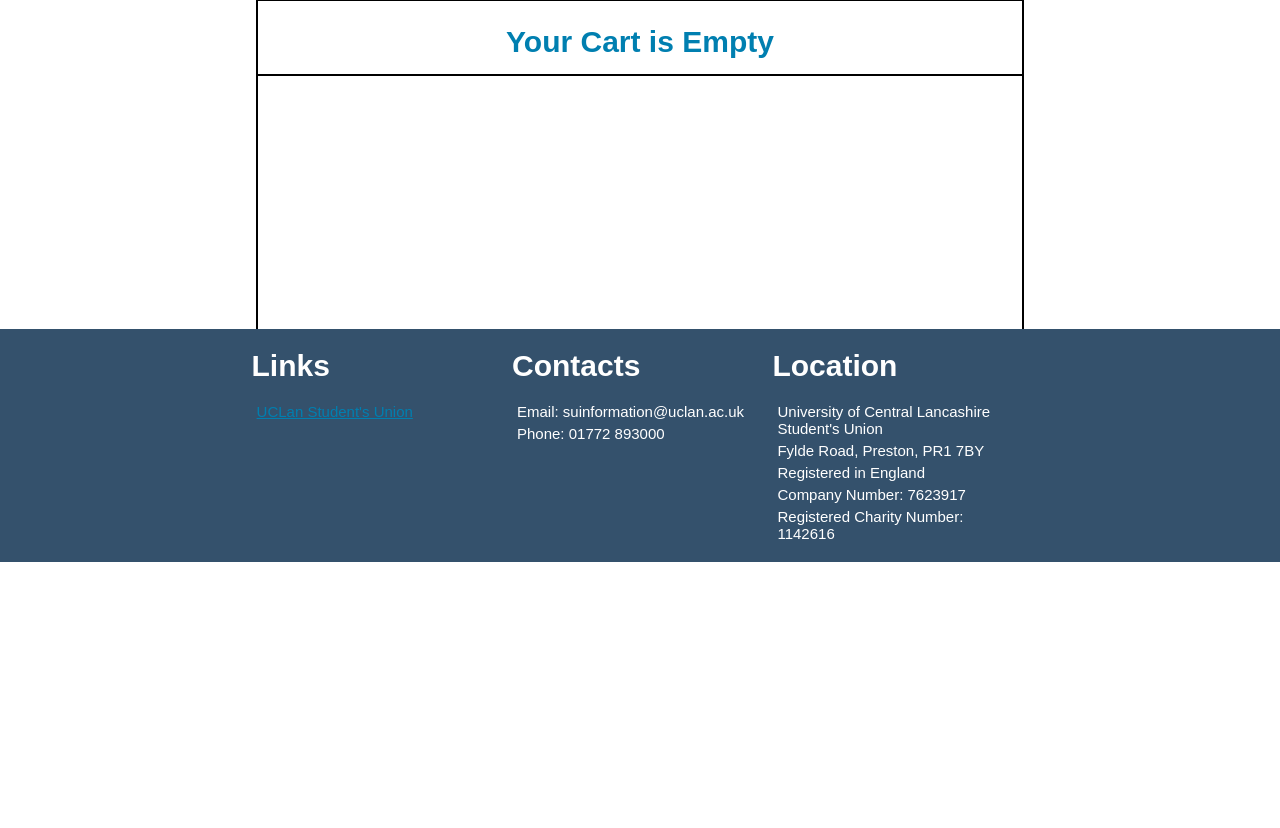
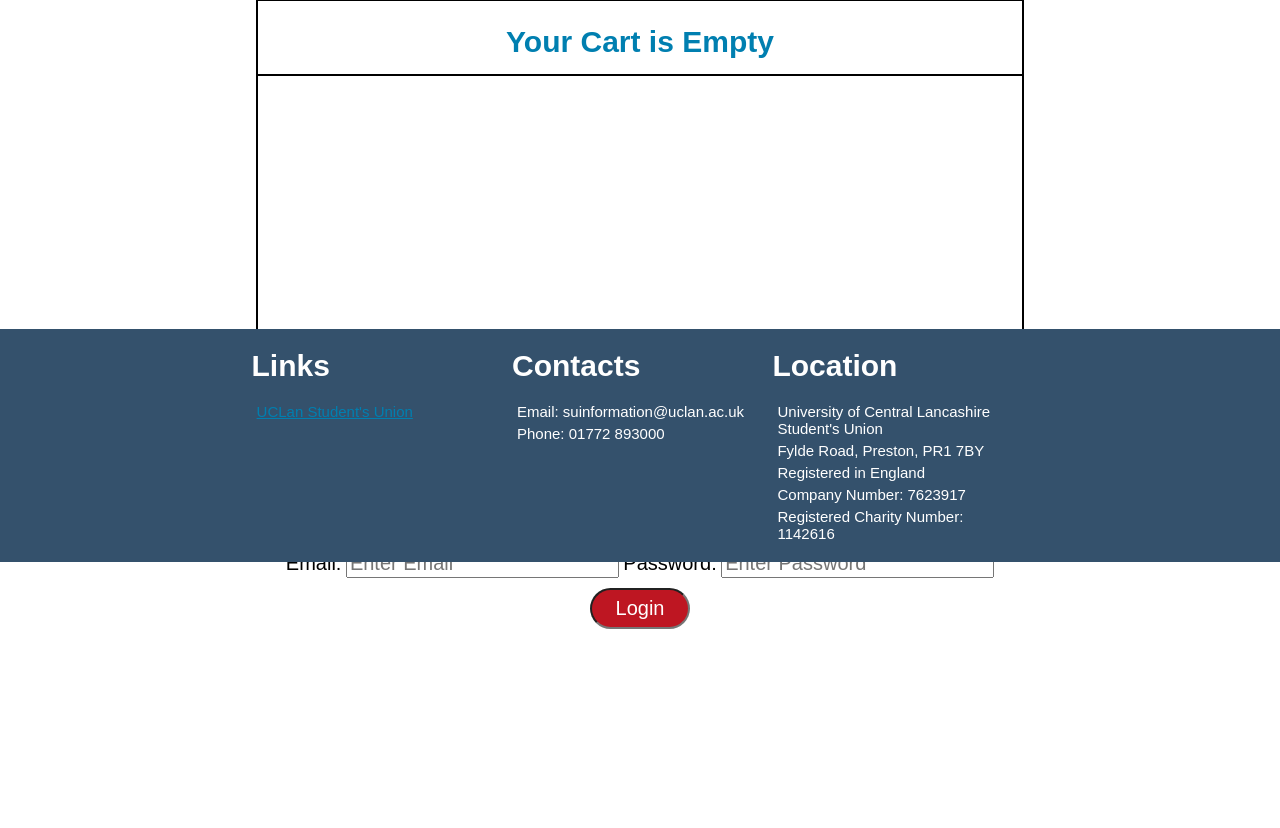
Before and after one commit to fentonseel/seel-fenton_20863245_assignment-one, a PHP site: page /cart.php in a window 1280 px wide. Shown: the part 238-1066 px from the top of the page. Before the commit the page ends 800 px from the top, so only its background shows below. Run offline with PHP 8.4, Linux system fonts and the light colour scheme.

Commit message:
Added the login on cart page

```diff
--- a/cart.php
+++ b/cart.php
@@ -52,13 +52,23 @@
             <p>The items added to your shopping cart are:</p>
 
             <div class="cart-content" id="cartContainer">
-
                 <!--This div is an empty container only shown when the user's cart is empty-->
                 <div class="hide" id="cartNone">
                     <div class="empty-cart">
                         <h2 class="empty-cart-title">Your Cart is Empty</h2>
                     </div>
                 </div>
+            </div>
+
+            <div class="login-container" id="noLogin">
+                <p>Must be logged in to purchase items</p>
+                <label for="email">Email:</label>
+                <input type="text" id="email" name="email" placeholder="Enter Email">
+
+                <label for="password">Password:</label>
+                <input type="text" id="password" name="password" placeholder="Enter Password">
+
+                <input class="login" type="login" value="Login" name="login">
             </div>
         </div>
 
--- a/formats.css
+++ b/formats.css
@@ -532,6 +532,8 @@ Setting a bottom border, font size, colour and alligning the text to the centre*
     width: 30%;
     height: auto;
     background-color: var(--silver);
+    border-radius: 20px;
+    border: var(--black) solid 2px;
 }
 
 .offer-title
@@ -568,6 +570,35 @@ Setting a bottom border, font size, colour and alligning the text to the centre*
 {
     font-size: 20px;
     padding: 5px;
+    border-radius: 25px;
+}
+
+.login-container
+{
+    display: block;
+    text-align: center;
+    margin: 10px;
+}
+
+.login-container label
+{
+    font-size: 20px;
+}
+
+.login-container input
+{
+    font-size: 20px;
+}
+
+.login
+{
+    text-align: center;
+    font-size: 20px;
+    background-color: var(--red);
+    color: var(--white);
+    margin: 10px;
+    width: 100px;
+    padding: 7px;
     border-radius: 25px;
 }
 
--- a/products.php
+++ b/products.php
@@ -66,6 +66,11 @@
         <div class="products" id="productsContainer"> <!--The id is used to link to products.js-->
             <?php
                 require 'php/fetch_products.php';
+
+                if (array_key_exists('Buy', $_POST))
+                {
+                    require 'php/add_to_cart.php';
+                }
             ?>
         </div>
 
```
